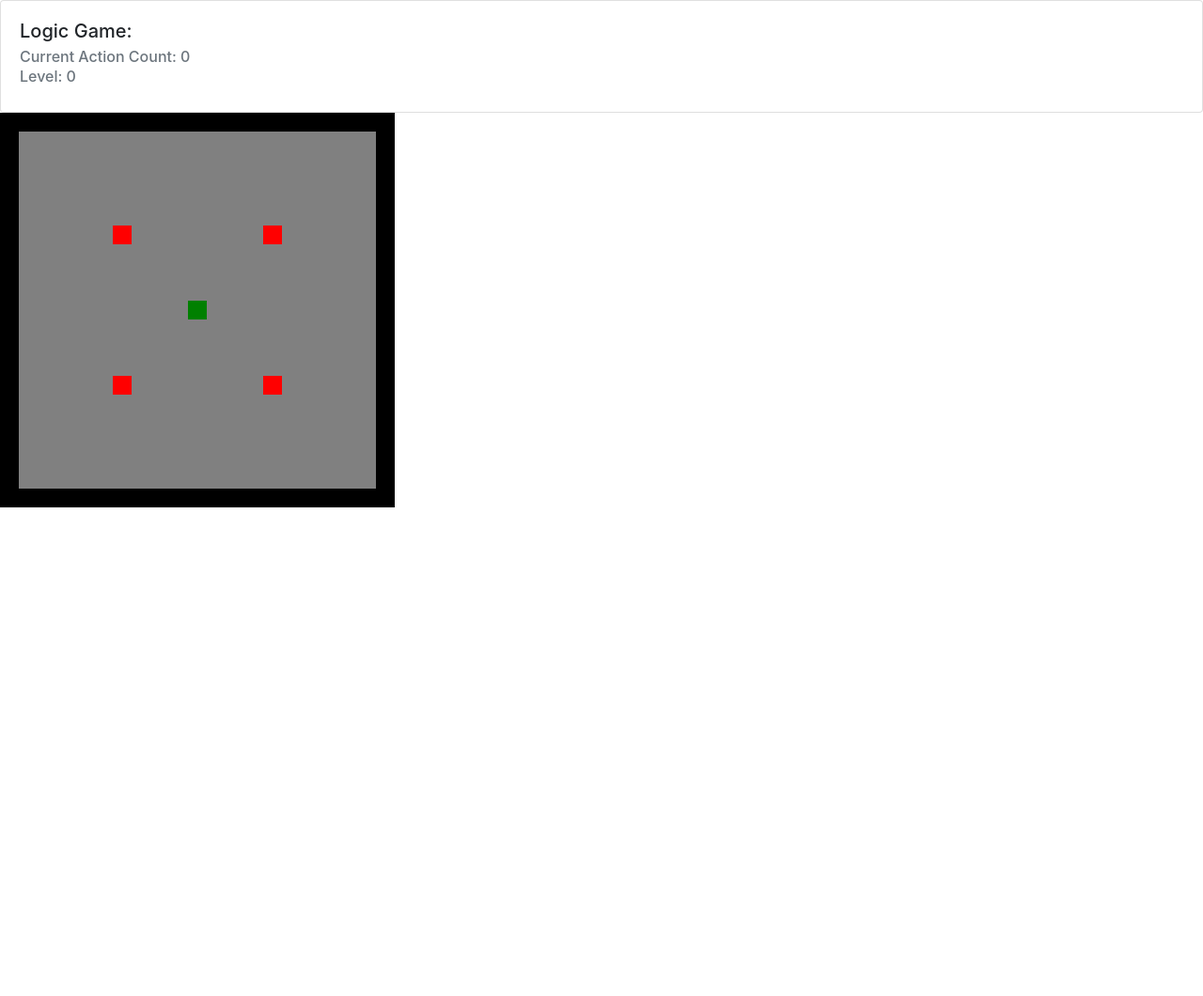
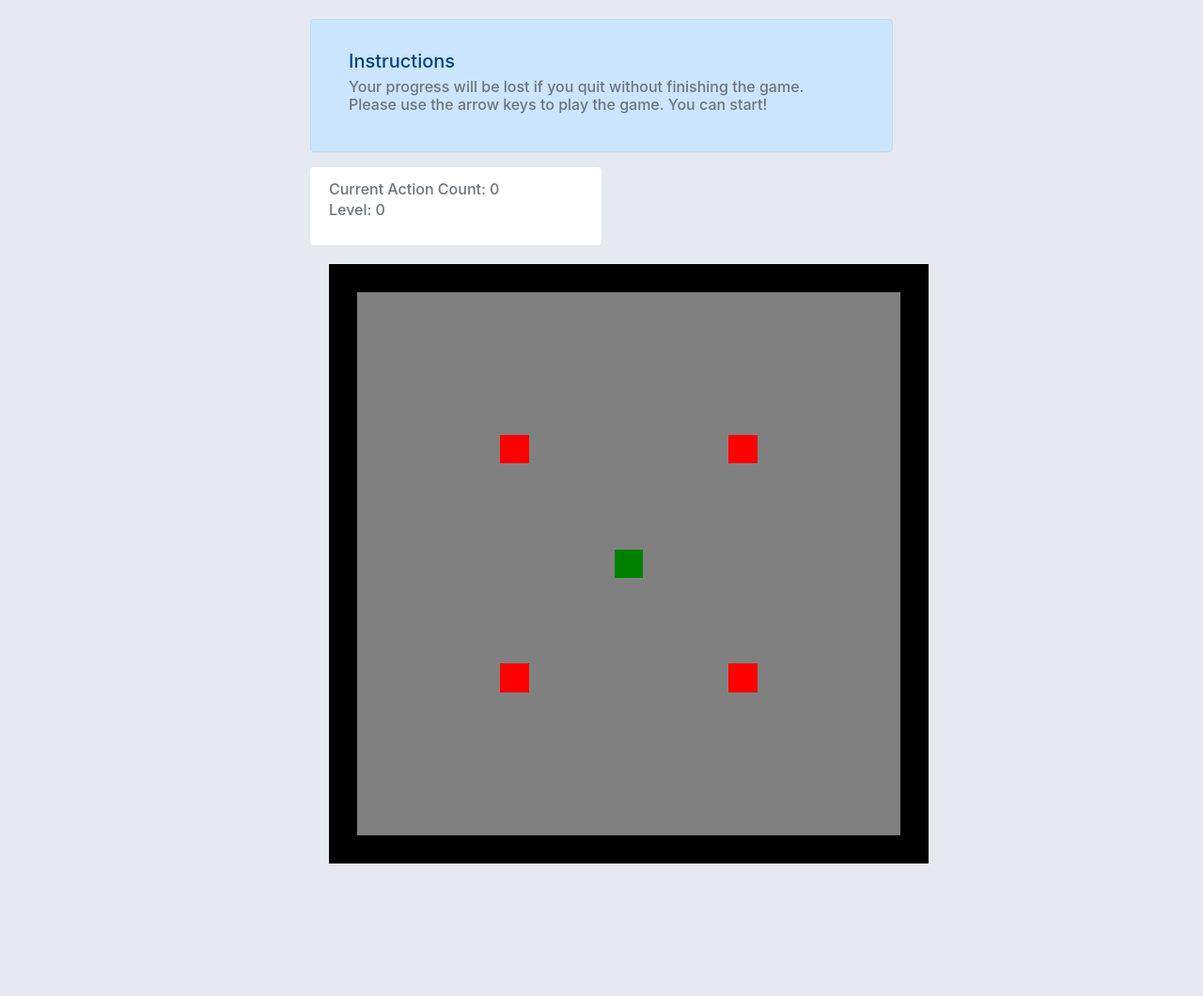
Before and after one commit to Ethical-Intelligence-Lab/prob_self_app_js, a Django app: template game/templates/game/contingency_game.html in a window 1280 px wide. Shown: the top 1060 px of the page at 94% size. Run offline with Django 3.2, Linux system fonts and the light colour scheme; the template is opened without the code that fills it: most values are stand-ins (such as "Sample title", 1, 10 or a date in 2020); some libraries are stand-ins or nearby versions.

Commit message:
Update contingency_game.html

```diff
--- a/game/templates/game/contingency_game.html
+++ b/game/templates/game/contingency_game.html
@@ -3,72 +3,93 @@
 <!DOCTYPE html>
 <html lang="en">
 <head>
-    <link rel="stylesheet" href="https://stackpath.bootstrapcdn.com/bootstrap/4.3.1/css/bootstrap.min.css" integrity="sha384-ggOyR0iXCbMQv3Xipma34MD+dH/1fQ784/j6cY/iJTQUOhcWr7x9JvoRxT2MZw1T" crossorigin="anonymous">
+    <link rel="stylesheet" href="https://stackpath.bootstrapcdn.com/bootstrap/4.3.1/css/bootstrap.min.css"
+          integrity="sha384-ggOyR0iXCbMQv3Xipma34MD+dH/1fQ784/j6cY/iJTQUOhcWr7x9JvoRxT2MZw1T" crossorigin="anonymous">
     <script type="text/javascript" src="https://ajax.googleapis.com/ajax/libs/jquery/3.5.1/jquery.min.js"></script>
-    <script type="text/javascript" src='{% static "js/Environment.js" %}'> </script>
+    <script type="text/javascript" src='{% static "js/Environment.js" %}'></script>
+    <script src="https://ajax.googleapis.com/ajax/libs/jquery/2.1.4/jquery.min.js"></script>
+    <script src="https://ajax.googleapis.com/ajax/libs/jqueryui/1.9.2/jquery-ui.min.js"></script>
+
     <meta charset="UTF-8">
     <title>Game Page</title>
 </head>
 <body>
 
-<div class="aligner">
+<div class="center">
+
+    <div class="alert alert-primary" role="alert">
+        <div class="card-body">
+            <h5 class="card-title">Instructions</h5>
+            <h6 class="card-subtitle mb-2 text-muted">Your progress will be lost if you
+                quit without finishing the game. Please use the arrow keys to play the game. You can start!</h6>
+        </div>
+    </div>
+
+
+
+    <div id="wrap">
         <div class="card">
             <div class="card-body">
-                <h5 class="card-title">Logic Game:</h5>
                 <h6 id="step_count" class="card-subtitle mb-2 text-muted">Current Action Count: 0</h6>
                 <h6 id="level_count" class="card-subtitle mb-2 text-muted">Level: 0</h6>
             </div>
         </div>
+        <div id="outer">
+            <div id="container">
+            </div>
+        </div>
     </div>
 
-<div id="container"></div>
+</div>
+
 
 <!-- mturk form  -->
 
-<form id = "finish" action="{% url 'game_finished' %}" method="POST" >
+<form id="finish" action="{% url 'game_finished' %}" method="POST">
     {% csrf_token %}
-    <input type="hidden" id = "data" name="data" value="" />
-    <input id="assignmentId" name="assignmentId" type="hidden" value="{{ assignment_id }}" />
-	<input id="workerId" name="workerId" type="hidden" value="{{ worker_id }}" />
-	<input id="hitId" name="hitId" type="hidden" value="{{ hit_id }}" />
-    <input id="gameType" name="gameType" type="hidden" value="contingency" />
+    <input type="hidden" id="data" name="data" value=""/>
+    <input id="worker_id" name="worker_id" type="hidden" value="{{ worker_id }}"/>
+    <input id="gameType" name="gameType" type="hidden" value="contingency"/>
 </form>
 
 <!-- end of mturk form  -->
-
 
 
 <script>
 
     // Construct the game
     let game = new Game("contingency");
-    var markup = game.getBoard().map(row => row.map(col => `<span class="field ${col === 8 ? "avatar" : col === 3 ? "goal" : col === 0 ? "grass" : "wall" }"></span>` ).join("")).join("<span class='clear'></span>");
+    var markup = game.getBoard().map(row => row.map(col => `<span class="field ${col === 8 ? "avatar" : col === 3 ? "goal" : col === 0 ? "grass" : "wall"}"></span>`).join("")).join("<span class='clear'></span>");
     document.getElementById("container").innerHTML = markup;
 
     function paintBoard() {
-        markup = game.getBoard().map(row => row.map(col => `<span class="field ${col === 8 ? "avatar" : col === 3 ? "goal" : col === 0 ? "grass" : "wall" }"></span>` ).join("")).join("<span class='clear'></span>");
+        markup = game.getBoard().map(row => row.map(col => `<span class="field ${col === 8 ? "avatar" : col === 3 ? "goal" : col === 0 ? "grass" : "wall"}"></span>`).join("")).join("<span class='clear'></span>");
         document.getElementById("container").innerHTML = markup;
     }
 
-    $(document).ready(function(){
+    $(document).ready(function () {
+        $('div.alert-primary').fadeIn(500).delay(7000).fadeOut(700);
+
         document.addEventListener("keydown", keyHandler, false);
+
         function keyHandler(event) {
             if (game.getLevelCount() !== game.getNumLevels() && document.readyState === 'complete' && // listen only if document is loaded
-                (event.key === 'w' || event.key === 'a' || event.key === 's' || event.key === 'd'
+                (event.key === 'w' || event.key === 'a' || event.key === 's' || event.key === 'd' ||
+                    event.key === 'W' || event.key === 'A' || event.key === 'S' || event.key === 'D'
                     || event.key === 'ArrowUp' || event.key === 'ArrowDown' || event.key === 'ArrowLeft' ||
                     event.key === 'ArrowRight')) { // move
                 let tmp;
                 switch (event.key) {
-                    case "w":
+                    case "w" || "W":
                         tmp = 0;
                         break;
-                    case "s":
+                    case "s" || "S":
                         tmp = 1;
                         break;
-                    case "a":
+                    case "a" || "A":
                         tmp = 2;
                         break;
-                    case "d":
+                    case "d" || "D":
                         tmp = 3;
                         break;
                     case "ArrowUp":
@@ -89,22 +110,134 @@
                 document.getElementById("step_count").textContent = "Current Action Count: " + game.getCurrentActionCount();
                 document.getElementById("level_count").textContent = "Level: " + game.getLevelCount();
                 paintBoard();
-                if( game.getLevelCount() === game.getNumLevels() ) {
+                if (game.getLevelCount() === game.getNumLevels()) {
+                    document.removeEventListener("keydown", keyHandler, false);
                     document.getElementById("data").value = JSON.stringify(game.getData());
                     document.getElementById("finish").submit();
                 }
-    }}});
+            }
+        }
+    });
 
+
+    window.addEventListener("keydown", function (e) {
+        if (["Space", "ArrowUp", "ArrowDown", "ArrowLeft", "ArrowRight"].indexOf(e.code) > -1) {
+            e.preventDefault();
+        }
+    }, false);
+
+
+    document.addEventListener('touchstart', handleTouchStart, false);
+    document.addEventListener('touchmove', handleTouchMove, false);
+
+    var xDown = null;
+    var yDown = null;
+
+    function getTouches(evt) {
+        return evt.touches ||             // browser API
+            evt.originalEvent.touches; // jQuery
+    }
+
+    function handleTouchStart(evt) {
+        const firstTouch = getTouches(evt)[0];
+        xDown = firstTouch.clientX;
+        yDown = firstTouch.clientY;
+    };
+
+    function handleTouchMove(evt) {
+        let tmp;
+        if (!xDown || !yDown) {
+            return;
+        }
+
+        var xUp = evt.touches[0].clientX;
+        var yUp = evt.touches[0].clientY;
+
+        var xDiff = xDown - xUp;
+        var yDiff = yDown - yUp;
+
+        if (Math.abs(xDiff) > Math.abs(yDiff)) {/*most significant*/
+            if (xDiff > 0) {
+                tmp = 2;
+            } else {
+                tmp = 3;
+            }
+        } else {
+            if (yDiff > 0) {
+                tmp = 0;
+            } else {
+                tmp = 1;
+            }
+        }
+
+        game.move(tmp);
+        document.getElementById("step_count").textContent = "Current Action Count: " + game.getCurrentActionCount();
+        document.getElementById("level_count").textContent = "Level: " + game.getLevelCount();
+        paintBoard();
+        if (game.getLevelCount() === game.getNumLevels()) {
+            document.removeEventListener('touchstart', handleTouchStart, false);
+            document.removeEventListener('touchmove', handleTouchMove, false);
+            document.getElementById("data").value = JSON.stringify(game.getData());
+            document.getElementById("finish").submit();
+        }
+        /* reset values */
+        xDown = null;
+        yDown = null;
+    };
+
+    let outer = document.getElementById('outer'),
+        wrapper = document.getElementById('wrap'),
+        maxWidth = screen.width,
+        maxHeight = screen.height;
+    window.addEventListener("resize", resize);
+    resize();
+
+    function resize() {
+        let scale,
+            width = window.innerWidth,
+            height = window.innerHeight,
+            isMax = width >= maxWidth && height >= (maxHeight);
+
+        console.log(width, height, maxWidth, maxHeight)
+
+        scale = Math.min(width / maxWidth, height / maxHeight);
+        console.log("Scale: " + scale)
+
+        if(scale <= 1) {
+            outer.style.transform = 'scale(' + scale + ')';
+            wrapper.style.width = isMax ? '' : maxWidth * scale;
+            wrapper.style.height = isMax ? '' : maxHeight * scale;
+        }
+
+
+        if( maxWidth <= 1000 || maxHeight <= 1000 ) {
+            scale = Math.min(maxWidth, maxHeight)
+        }
+    }
 
 </script>
 
 
 <style>
+    .center {
+        margin: auto;
+        width: 50%;
+        padding: 10px;
+    }
+
+    #container {
+        margin: auto;
+        padding: 20px;
+        height: 100%;
+        overflow: hidden;
+        width: 100%;
+    }
+
 
     .field {
         float: left;
-      height: 20px;
-      width: 20px;
+        height: 4%;
+        width: 4%;
     }
 
     .clear {
@@ -128,6 +261,62 @@
         background: green;
     }
 
+    body {
+        font-family: -apple-system, BlinkMacSystemFont, "Segoe UI", Roboto, "Helvetica Neue", Arial, sans-serif, "Apple Color Emoji", "Segoe UI Emoji", "Segoe UI Symbol", "Noto Color Emoji";
+        background: #e6e9f0;
+        margin: 10px 0;
+    }
+
+    #topleft {
+        position: absolute;
+        top: 10px;
+        left: 10px;
+    }
+
+
+    #wrap {
+        position: relative;
+        width: 100%;
+        height: 100%;
+        margin: 0 auto;
+    }
+
+    #outer {
+        width: 800px;
+        height: 800px;
+        transform-origin: 0% 0%;
+        border-radius: 10px;
+        overflow: hidden;
+    }
+
+    #outer:before {
+        content: "";
+        position: absolute;
+        bottom: 0;
+        height: 10px;
+    }
+
+    .card {
+        outline: None;
+        border-style: none !important;
+        width: 50%;
+    }
+
+    svg {
+        position: relative;
+        top: 0;
+        left: 0;
+        width: 100%;
+        height: 100%;
+    }
+
+    body {
+        position: fixed;
+
+        width: 100%;
+        height: 100%;
+    }
+
 </style>
 
 </body>
```
Lines whose indentation alone changed are shown as unchanged.
